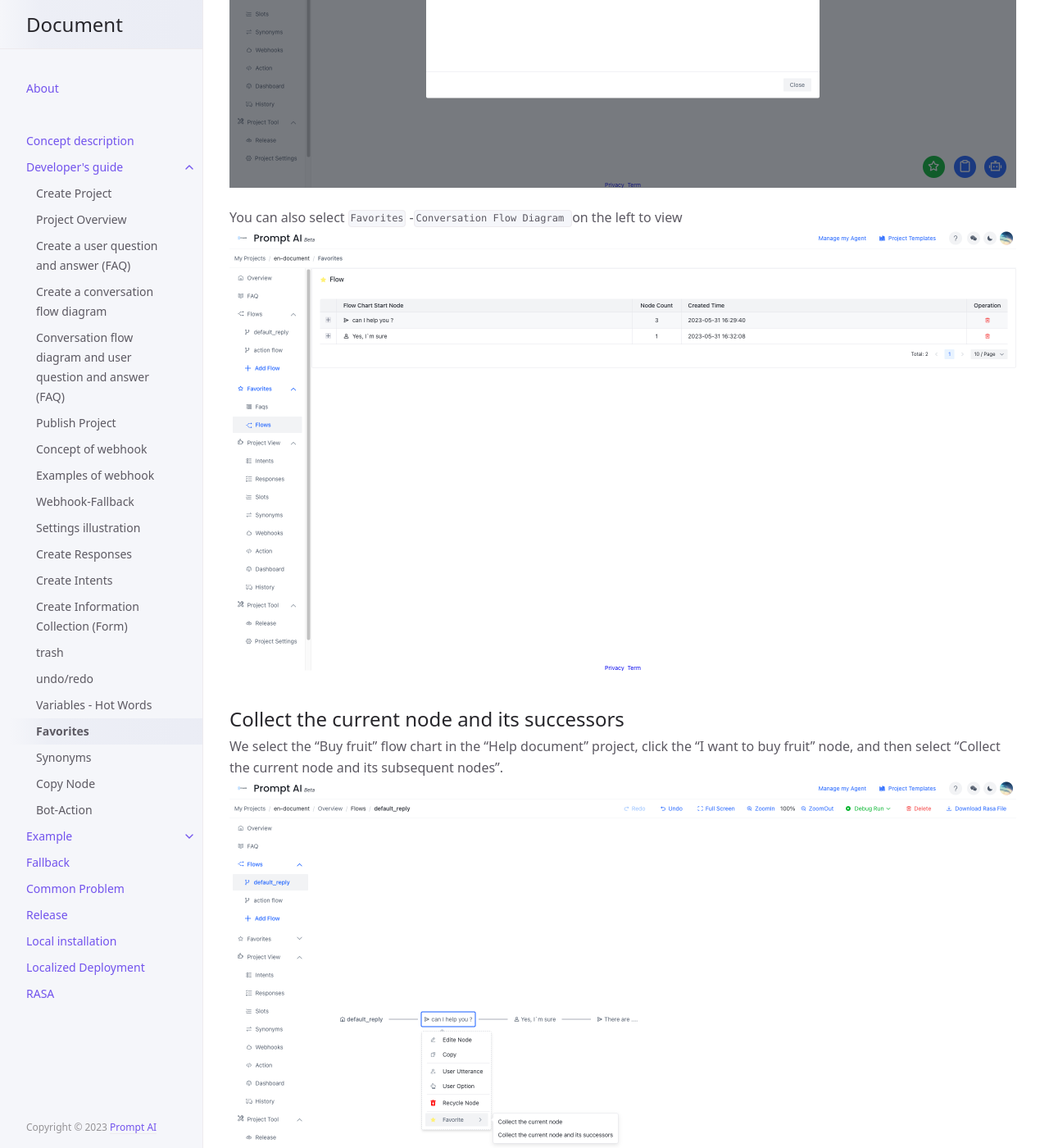
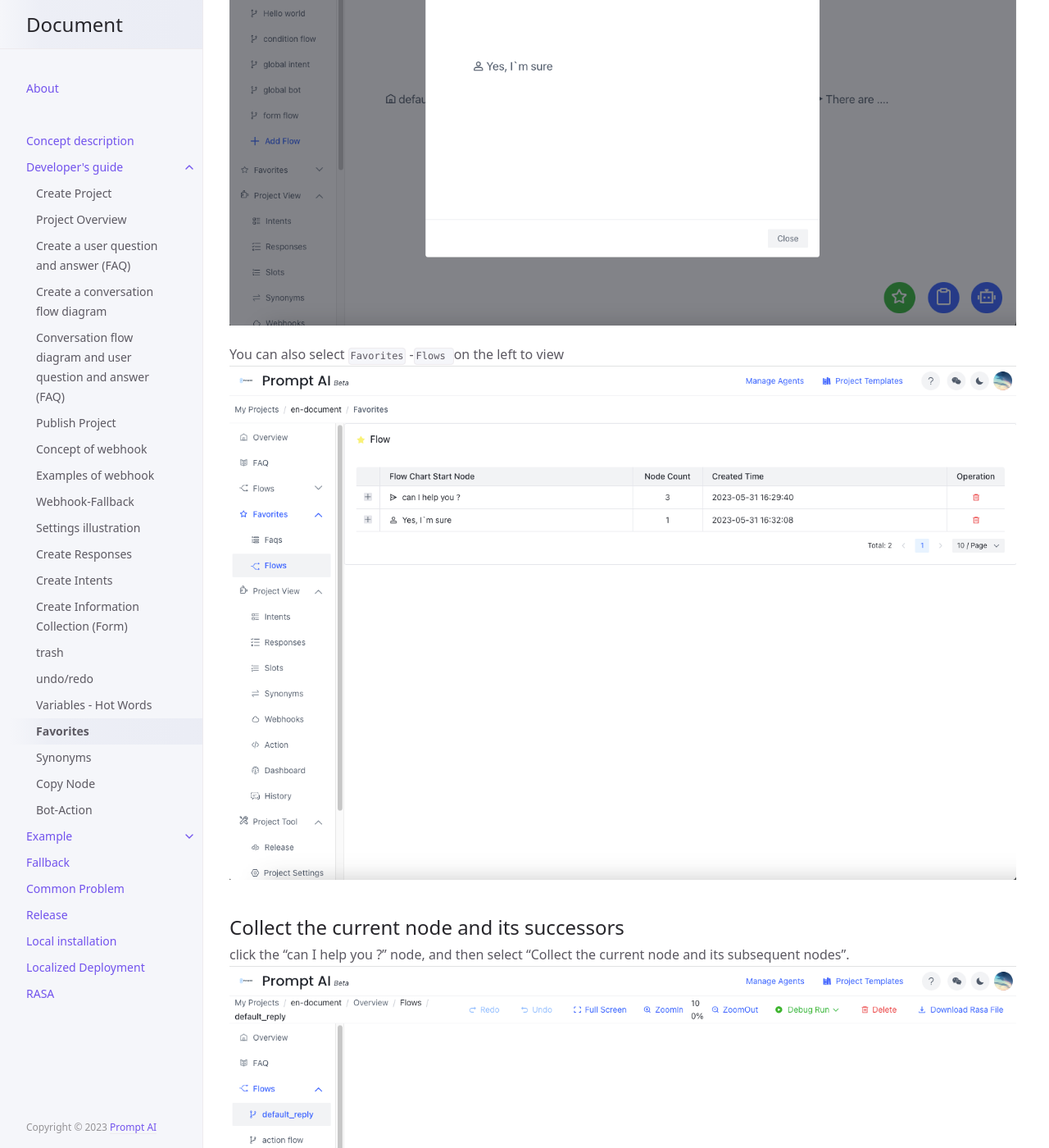
Before and after one commit to PromptAI/promptdialog, a Jekyll site: the page built from docs/tutorial/favorite/01-favorite.md, in a window 1280 px wide and 1400 px high, scrolled down 1222 px. Shown: the whole window at 82% size. Built offline with Jekyll 4.4.1, drawn with Linux system fonts in a browser that asks for light colours; some of the changed text lies outside the part shown.

Commit message:
1、update favorite pictures

```diff
--- a/docs/tutorial/favorite/01-favorite.md
+++ b/docs/tutorial/favorite/01-favorite.md
@@ -16,18 +16,18 @@ At this time, open the `Favorites` to see that the collection has been successfu
 ![04-favorite](/assets/images/tutorial/favorite/04-favorite.png)
 ![05-favorite](/assets/images/tutorial/favorite/05-favorite.png)
 
-You can also select `Favorites` -`Conversation Flow Diagram `on the left to view
+You can also select `Favorites` -`Flows `on the left to view
 ![06-favorite](/assets/images/tutorial/favorite/06-favorite.png)
 
 ## Collect the current node and its successors
-We select the "Buy fruit" flow chart in the "Help document" project, click the "I want to buy fruit" node, and then select "Collect the current node and its subsequent nodes".
+click the "can I help you ?" node, and then select "Collect the current node and its subsequent nodes".
 ![01-favorite](/assets/images/tutorial/favorite/01-favorite.png)
 
 At this time, open the `Favorites` to see that the collection has been successful. Click the `Details` to see the details of the favorite node
 ![02-favorite](/assets/images/tutorial/favorite/02-favorite.png)
 ![03-favorite](/assets/images/tutorial/favorite/03-favorite.png)
 
-You can also select `Favorites` -`Conversation Flow Diagram` on the left to view
+You can also select `Favorites` -`Flows` on the left to view
 ![06-favorite](/assets/images/tutorial/favorite/06-favorite.png)
 
 ## Favorite FAQ
@@ -35,9 +35,9 @@ We choose ` Hello World` FAQ in the project, here we choose to collect the first
 ![09-favorite](/assets/images/tutorial/favorite/09-favorite.png)
 
 ## Cancel Favorite Node
-Click the `Favorites` -`Conversation Flow Diagram` on the left, select the node you want to cancel the collection, and click the `Operation` icon to cancel the collection
+Click the `Favorites` -`Flows` on the left, select the node you want to cancel the collection, and click the `Operation` icon to cancel the collection
 ![07-favorite](/assets/images/tutorial/favorite/07-favorite.png)
 
 ## Cancel Favorite FAQ
-Click the `Favorites` -`Conversation Flow Diagram`on the left, select the node you want to cancel the collection, and click the `Operation` icon to cancel the collection
+Click the `Favorites` -`Flows`on the left, select the node you want to cancel the collection, and click the `Operation` icon to cancel the collection
 ![08-favorite](/assets/images/tutorial/favorite/08-favorite.png)
```
Also changed, not shown: assets/images/tutorial/favorite/01-favorite.png, assets/images/tutorial/favorite/02-favorite.png, assets/images/tutorial/favorite/03-favorite.png, assets/images/tutorial/favorite/04-favorite.png, assets/images/tutorial/favorite/05-favorite.png, assets/images/tutorial/favorite/06-favorite.png, assets/images/tutorial/favorite/07-favorite.png, assets/images/tutorial/favorite/08-favorite.png, assets/images/tutorial/favorite/09-favorite.png.
